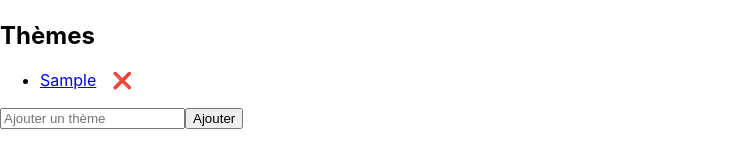
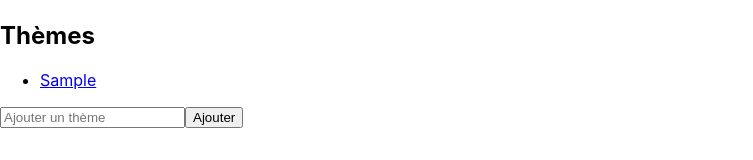
Before and after one commit to Mael1to/memoire-app, a React (Create React App) app: page / in a window 1280 px wide. Both pictures are taken after typing "Sample" into the empty fields and a click on the button "Ajouter". Shown: the part 137-297 px from the top of the page, without its empty margins (0-753 px from the left). Built offline with nearby package versions, Linux system fonts and the light colour scheme.

Commit message:
notification terminer

```diff
--- a/src/pages/Home.tsx
+++ b/src/pages/Home.tsx
@@ -3,7 +3,7 @@ import { Link } from "react-router-dom";
 import { useStore } from "../store/useStore";
 
 const Home: React.FC = () => {
-  const { themes, addTheme, deleteTheme } = useStore();
+  const { themes, addTheme } = useStore();
   const [themeName, setThemeName] = useState("");
 
   const handleAddTheme = () => {
@@ -22,20 +22,7 @@ const Home: React.FC = () => {
         {themes.length > 0 ? (
           themes.map((theme) => (
             <li key={theme.id}>
-              <Link to={`/theme/${theme.id}`}>{theme.name}</Link>
-              <button
-                onClick={() => deleteTheme(theme.id)}
-                style={{
-                  marginLeft: "10px",
-                  color: "red",
-                  background: "none",
-                  border: "none",
-                  cursor: "pointer",
-                  fontSize: "16px",
-                }}
-              >
-                ❌
-              </button>
+              <Link to={`/theme/${theme.id}`}>{theme.name}</Link> {/* Lien vers la page */}
             </li>
           ))
         ) : (
```
